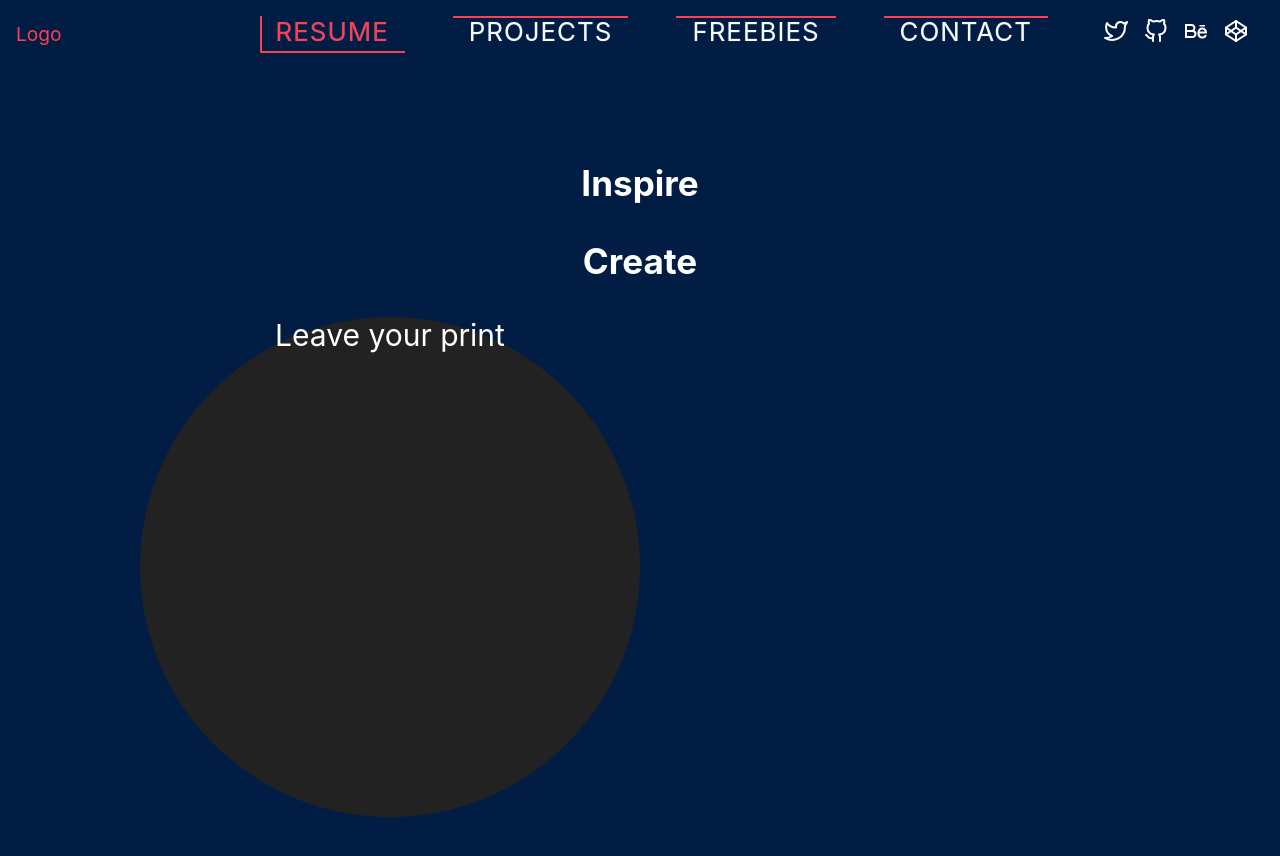
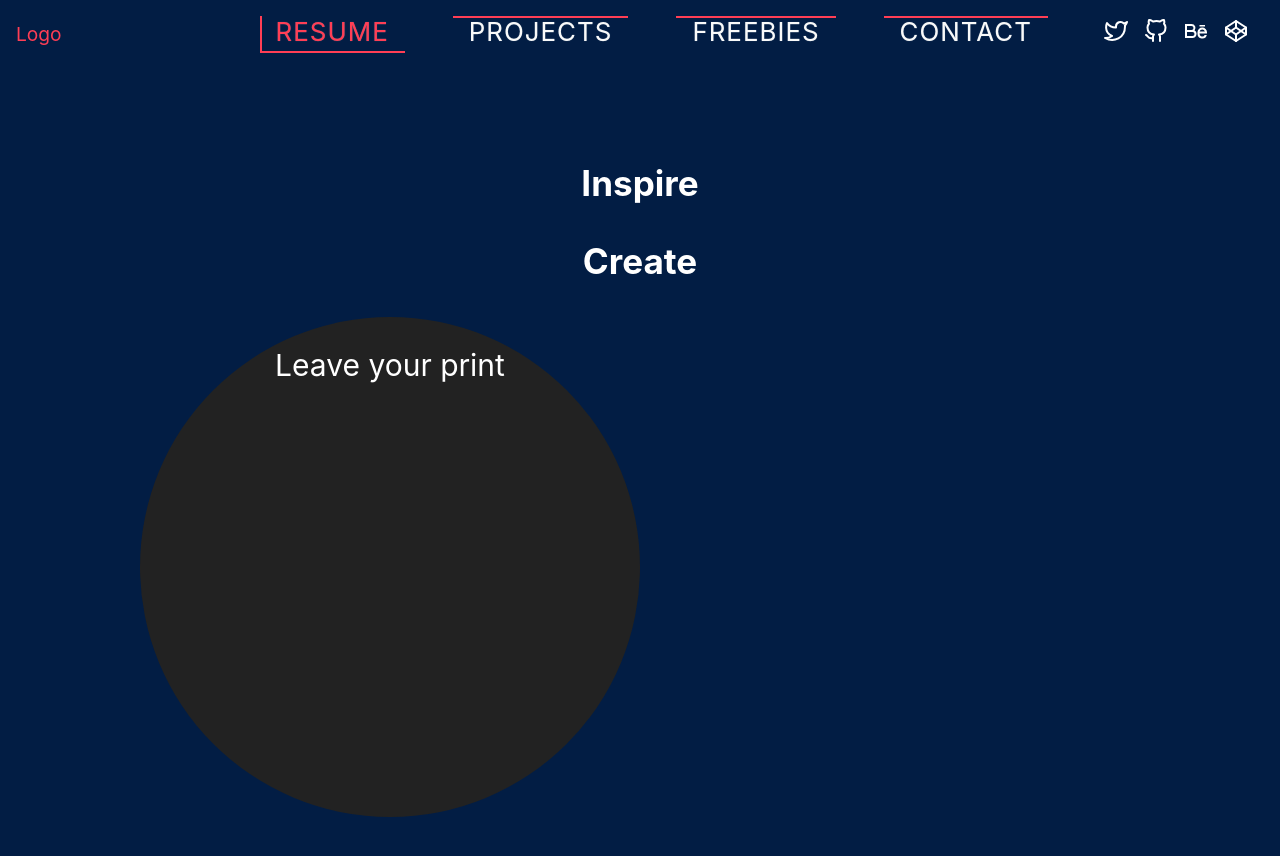
Before and after one commit to annamardesign/AnnaPortfolio, a React (Create React App) app: page /resume in a window 1280 px wide. Shown: the top 856 px of the page. Built offline with nearby package versions, Linux system fonts and the light colour scheme.

Commit message:
Overflow hidden, FingerPrints

```diff
--- a/src/common/drawing.jsx
+++ b/src/common/drawing.jsx
@@ -26,10 +26,10 @@ class DrawingPanel extends Component {
             const { x, y, image } = this.state;
             const children = [];
             for (let i = 0; i < this.state.numPrints; i += 1) {
-              children.push(<GiFingerPrint key={i} number={i} />);
+              children.push(<GiFingerPrint key={i} number={i} style={{spaceBetween:"0", overflow:"hidden"}}/>);
             };
             return <div className="canvas" onClick={this.onAddFingerPrint}
-            style={{width:"500px", height:"500px", borderRadius:"50%", backgroundColor:"#222222"}}
+            style={{width:"500px", height:"500px", borderRadius:"50%", overflow:"hidden", backgroundColor:"#222222"}}
             onMouseMove={this.handleMouseMove} > {children}
               <p>Leave your print</p>
             </div>
```
